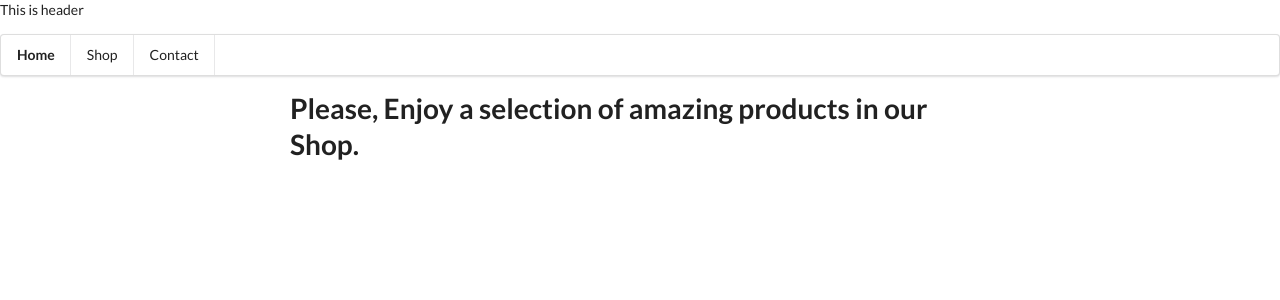
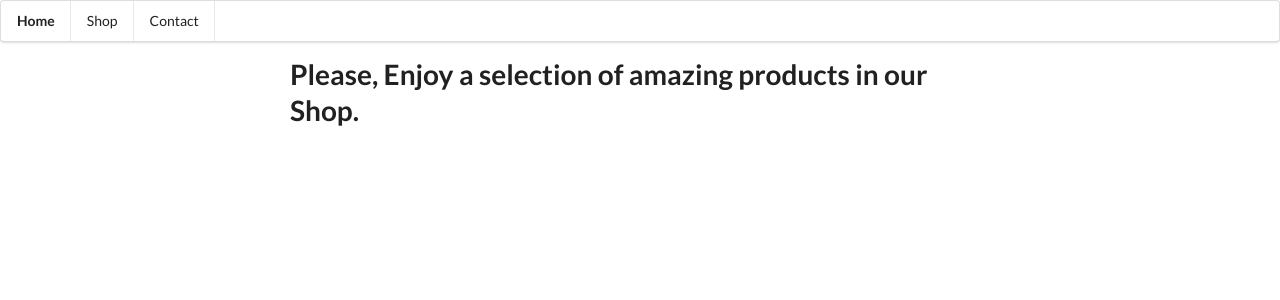
Before and after one commit to maliaaska/shopletee, a React (Create React App) app: page / in a window 1280 px wide. Shown: the top 300 px of the page. Built offline with nearby package versions, Linux system fonts and the light colour scheme.

Commit message:
Dashboard component removed and all data structure moved to Header

```diff
--- a/src/components/App.js
+++ b/src/components/App.js
@@ -1,6 +1,5 @@
 import React from "react";
 import Header from "./Header";
-import Dashboard from "./Dashboard";
 import Main from "./Main";
 
 class App extends React.Component {
@@ -8,7 +7,6 @@ class App extends React.Component {
     return (
       <div>
         <Header />
-        <Dashboard />
         <Main />
       </div>
     );
--- a/src/components/Dashboard.js
+++ /dev/null
@@ -1,13 +0,0 @@
-import React from "react";
-
-const Dashboard = () => {
-  return (
-    <div className="ui menu">
-      <div className="header item">Home</div>
-      <div className="item">Shop</div>
-      <div className="item">Contact</div>
-    </div>
-  );
-};
-
-export default Dashboard;
--- a/src/components/Header.js
+++ b/src/components/Header.js
@@ -1,7 +1,13 @@
 import React from "react";
 
 const Header = () => {
-  return <div>This is header</div>;
+  return (
+    <div className="ui menu">
+      <div className="header item">Home</div>
+      <div className="item">Shop</div>
+      <div className="item">Contact</div>
+    </div>
+  );
 };
 
 export default Header;
--- a/src/components/Main.js
+++ b/src/components/Main.js
@@ -1,9 +1,16 @@
 import React from "react";
+import Shop from "./Shop";
 
 const Main = () => {
+  const showShop = () => {
+    if (window.location.pathname === "/shop") {
+      return <Shop />;
+    }
+  };
   return (
     <div className="ui text container">
       <h1>Please, Enjoy a selection of amazing products in our Shop.</h1>
+      {showShop()}
     </div>
   );
 };
--- a/src/components/Shop.js
+++ b/src/components/Shop.js
@@ -23,3 +23,5 @@ const Shop = () => {
     </div>
   );
 };
+
+export default Shop;
```
